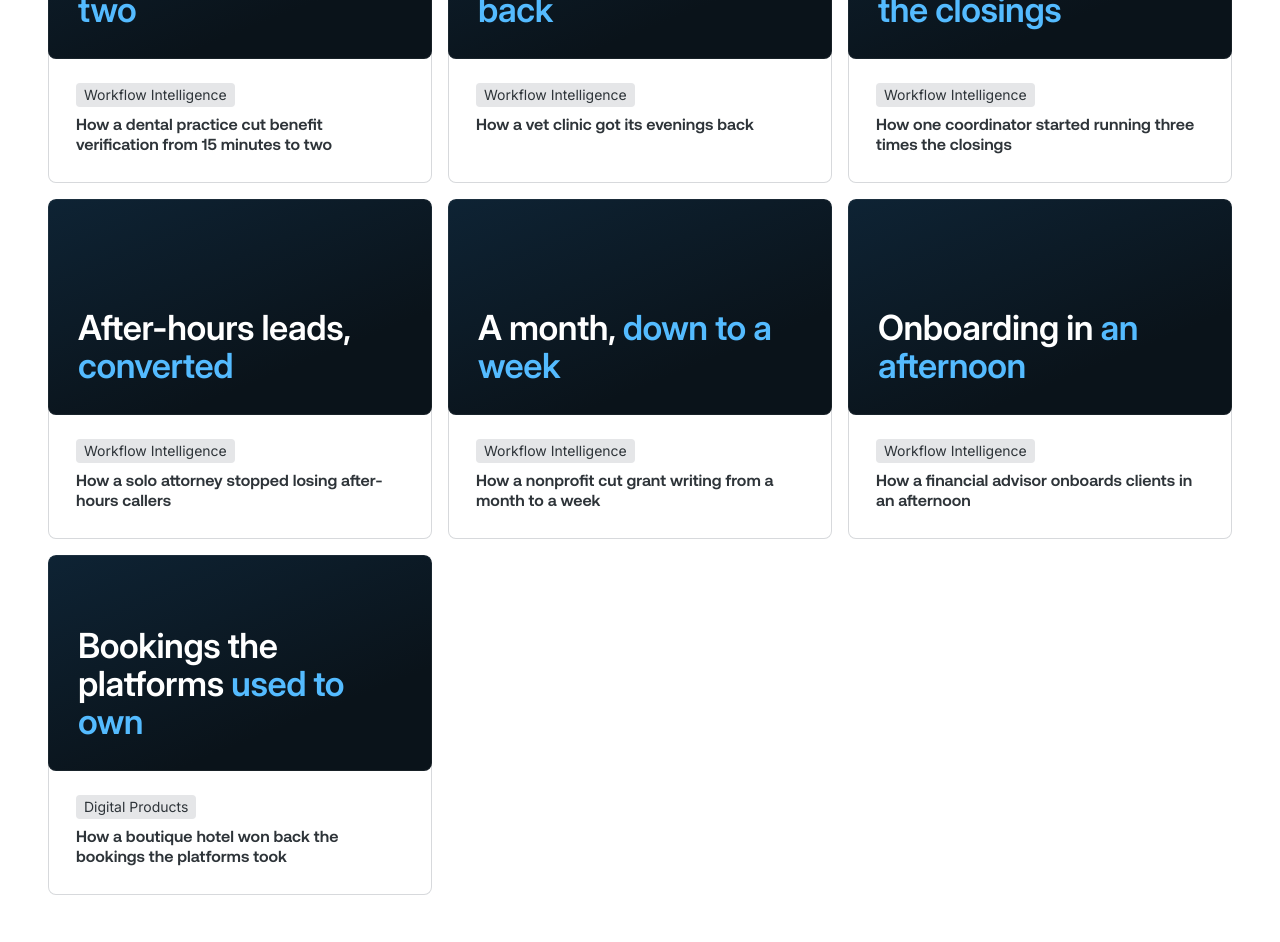
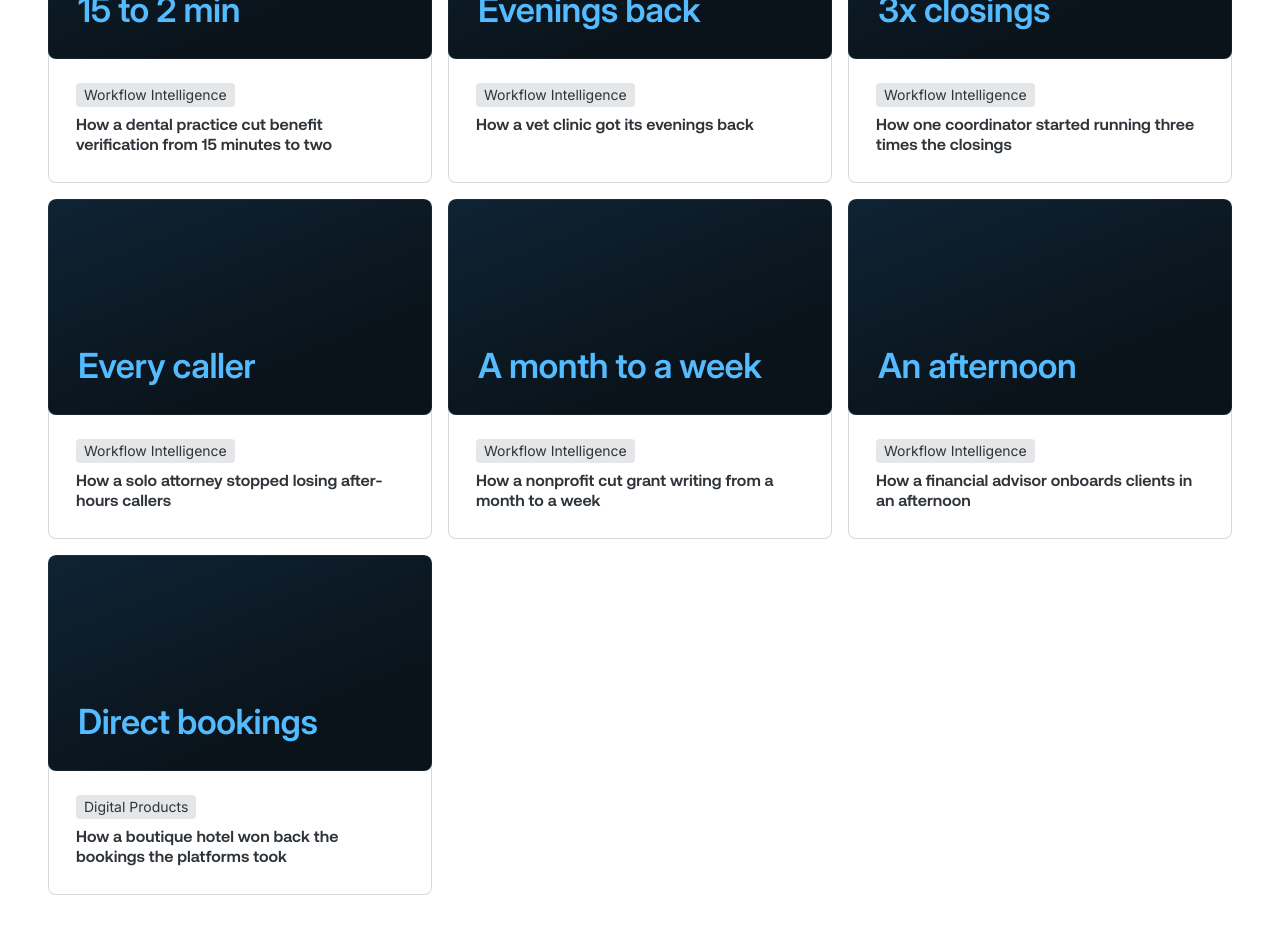
Before and after one commit to ocnwaokoro/mentaat, an Astro site in the folder astro-site/: page /work in a window 1280 px wide. Shown: the part 842-1784 px from the top of the page. Built offline with nearby package versions, Linux system fonts and the light colour scheme; Astro itself is replaced by a stand-in of ours.

Commit message:
Work cards: clear short stat hook in panel + the plain-English headline (no more redundancy)

```diff
--- a/astro-site/src/data/case-studies.js
+++ b/astro-site/src/data/case-studies.js
@@ -2,7 +2,7 @@
 // cards AND the individual /casestudy/[slug] detail pages. House style: no em dashes.
 export const caseStudies = [
   {
-    slug: 'machine-shop-quoting', tier: 'Keystone Infrastructure',
+    slug: 'machine-shop-quoting', stat: 'Same day', tier: 'Keystone Infrastructure',
     cardHeadline: 'How a machine shop turned three-day quotes into same-day',
     metricHtml: 'Three-day quotes, <em>same day</em>',
     who: 'An eight-person, owner-operated precision machine shop quoting from customer drawings.',
@@ -17,7 +17,7 @@ export const caseStudies = [
     ],
   },
   {
-    slug: 'electrical-billing', tier: 'Keystone Infrastructure',
+    slug: 'electrical-billing', stat: 'Zero misses', tier: 'Keystone Infrastructure',
     cardHeadline: 'How an electrical sub stopped missing lien deadlines',
     metricHtml: 'Zero <em>missed deadlines</em>',
     who: 'A commercial electrical subcontractor, around 30 employees, billing several active jobs a month.',
@@ -32,7 +32,7 @@ export const caseStudies = [
     ],
   },
   {
-    slug: 'retail-inventory', tier: 'Keystone Infrastructure',
+    slug: 'retail-inventory', stat: 'One system', tier: 'Keystone Infrastructure',
     cardHeadline: 'How a retailer replaced six spreadsheets with one source of truth',
     metricHtml: 'Six spreadsheets, <em>retired</em>',
     who: 'A growing two-location home-goods retailer with a small online store, run by a founder and a lean ops team.',
@@ -47,7 +47,7 @@ export const caseStudies = [
     ],
   },
   {
-    slug: 'dental-verification', tier: 'Workflow Intelligence',
+    slug: 'dental-verification', stat: '15 to 2 min', tier: 'Workflow Intelligence',
     cardHeadline: 'How a dental practice cut benefit verification from 15 minutes to two',
     metricHtml: '15 minutes, <em>down to two</em>',
     who: 'A three-dentist family practice, roughly 18 staff, doing its own insurance work in-house.',
@@ -62,7 +62,7 @@ export const caseStudies = [
     ],
   },
   {
-    slug: 'vet-clinic', tier: 'Workflow Intelligence',
+    slug: 'vet-clinic', stat: 'Evenings back', tier: 'Workflow Intelligence',
     cardHeadline: 'How a vet clinic got its evenings back',
     metricHtml: 'Evenings, <em>handed back</em>',
     who: 'A two-veterinarian companion-animal clinic, family-owned.',
@@ -77,7 +77,7 @@ export const caseStudies = [
     ],
   },
   {
-    slug: 'brokerage-coordinator', tier: 'Workflow Intelligence',
+    slug: 'brokerage-coordinator', stat: '3x closings', tier: 'Workflow Intelligence',
     cardHeadline: 'How one coordinator started running three times the closings',
     metricHtml: 'One coordinator, <em>3x the closings</em>',
     who: 'A boutique real-estate brokerage, a dozen agents and one overwhelmed transaction coordinator.',
@@ -92,7 +92,7 @@ export const caseStudies = [
     ],
   },
   {
-    slug: 'attorney-intake', tier: 'Workflow Intelligence',
+    slug: 'attorney-intake', stat: 'Every caller', tier: 'Workflow Intelligence',
     cardHeadline: 'How a solo attorney stopped losing after-hours callers',
     metricHtml: 'After-hours leads, <em>converted</em>',
     who: 'A solo personal-injury attorney with a part-time paralegal.',
@@ -107,7 +107,7 @@ export const caseStudies = [
     ],
   },
   {
-    slug: 'nonprofit-grants', tier: 'Workflow Intelligence',
+    slug: 'nonprofit-grants', stat: 'A month to a week', tier: 'Workflow Intelligence',
     cardHeadline: 'How a nonprofit cut grant writing from a month to a week',
     metricHtml: 'A month, <em>down to a week</em>',
     who: 'A small community nonprofit, a handful of staff wearing many hats.',
@@ -122,7 +122,7 @@ export const caseStudies = [
     ],
   },
   {
-    slug: 'financial-advisor', tier: 'Workflow Intelligence',
+    slug: 'financial-advisor', stat: 'An afternoon', tier: 'Workflow Intelligence',
     cardHeadline: 'How a financial advisor onboards clients in an afternoon',
     metricHtml: 'Onboarding in <em>an afternoon</em>',
     who: 'A solo independent financial advisor building a small wealth practice.',
@@ -137,7 +137,7 @@ export const caseStudies = [
     ],
   },
   {
-    slug: 'boutique-hotel', tier: 'Digital Products',
+    slug: 'boutique-hotel', stat: 'Direct bookings', tier: 'Digital Products',
     cardHeadline: 'How a boutique hotel won back the bookings the platforms took',
     metricHtml: 'Bookings the platforms <em>used to own</em>',
     who: 'A nine-room boutique hotel, independently owned.',
--- a/astro-site/src/pages/index.astro
+++ b/astro-site/src/pages/index.astro
@@ -82,7 +82,7 @@ const featured = [caseStudies[0], caseStudies[9], caseStudies[4]]; // machine sh
                   <div class="cong-row3">
                     {featured.map((c) => (
                       <a href={`/casestudy/${c.slug}`} class="cong-card cong-card--white cong-case">
-                        <div class="cong-metric"><span set:html={c.metricHtml} /></div>
+                        <div class="cong-metric"><span><em>{c.stat}</em></span></div>
                         <div class="cong-case-body">
                           <div class={colS}>
                             <span class={badgeGray}>{c.tier}</span>
--- a/astro-site/src/pages/work.astro
+++ b/astro-site/src/pages/work.astro
@@ -33,7 +33,7 @@ const colS = 'Flex_flex___mzvZ Flex_align--start__Nb_Sy Flex_direction--column__
               <div class="cong-cases">
                 {caseStudies.map((c) => (
                   <a href={`/casestudy/${c.slug}`} class="cong-card cong-card--white cong-case">
-                    <div class="cong-metric"><span set:html={c.metricHtml} /></div>
+                    <div class="cong-metric"><span><em>{c.stat}</em></span></div>
                     <div class="cong-case-body">
                       <div class={colS}>
                         <span class={badgeGray}>{c.tier}</span>
```
